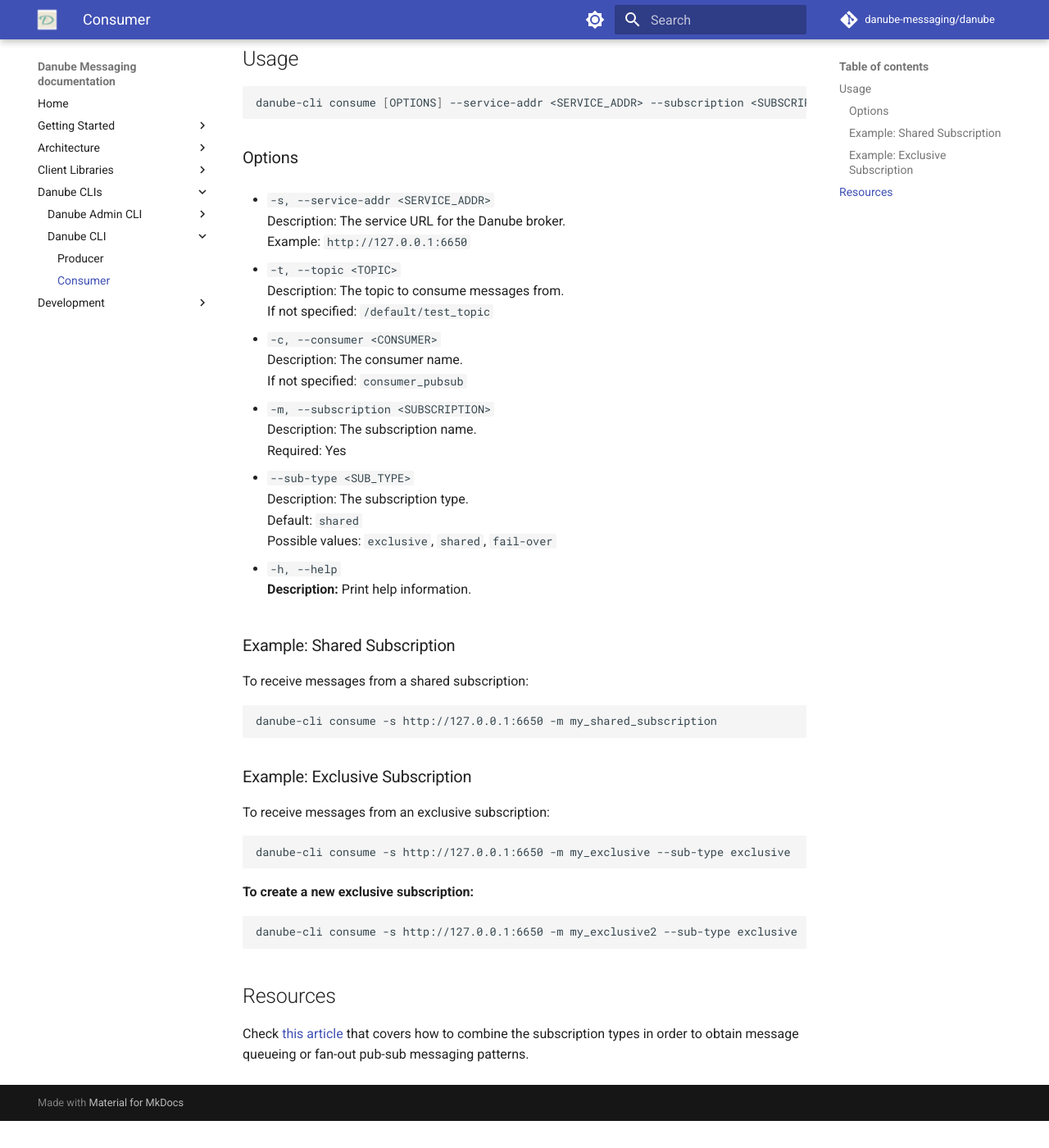
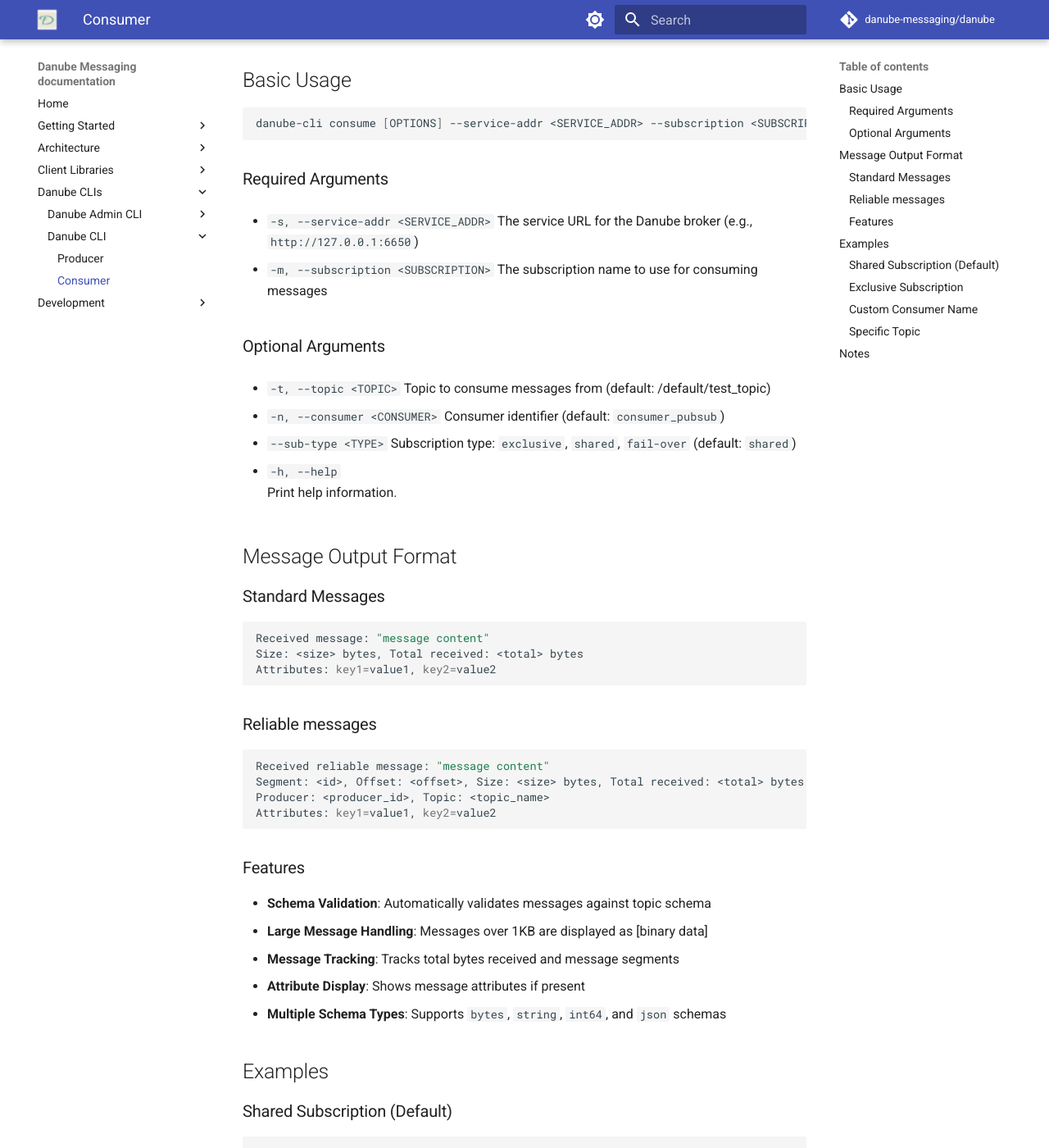
Before and after one commit to danube-messaging/danube_docs, an MkDocs documentation site: the page built from docs/danube_clis/danube_cli/consumer.md, in a window 1280 px wide and 1400 px high, scrolled down 191 px. Shown: the whole window at 82% size. Built offline with MkDocs 1.6.1 and Material for MkDocs 9.7.7, drawn with Linux system fonts in a browser that asks for light colours; comment, search, counter and statistics services are not loaded; before the commit the page ends 1558 px from its top, so only the background shows below that; some of the changed text lies outside the part shown.

Commit message:
improve danube_cli documentation

````diff
--- a/docs/danube_clis/danube_cli/consumer.md
+++ b/docs/danube_clis/danube_cli/consumer.md
@@ -1,61 +1,97 @@
 # Danube-Pubsub CLI - Consume messages
 
-The `consume` command retrieves messages from a specified topic.
+The `consume` command subscribes to a topic and receives messages with support for different subscription types, schema validation, and message attributes tracking.
 
-## Usage
+## Basic Usage
 
 ```bash
 danube-cli consume [OPTIONS] --service-addr <SERVICE_ADDR> --subscription <SUBSCRIPTION>
 ```
 
-### Options
+### Required Arguments
 
 - `-s, --service-addr <SERVICE_ADDR>`
-  Description: The service URL for the Danube broker.
-  Example: `http://127.0.0.1:6650`
+  The service URL for the Danube broker (e.g., `http://127.0.0.1:6650`)
+
+- `-m, --subscription <SUBSCRIPTION>`
+  The subscription name to use for consuming messages
+
+### Optional Arguments
 
 - `-t, --topic <TOPIC>`
-  Description: The topic to consume messages from.
-  If not specified: `/default/test_topic`
+  Topic to consume messages from (default: /default/test_topic)
 
-- `-c, --consumer <CONSUMER>`
-  Description: The consumer name.
-  If not specified: `consumer_pubsub`
+- `-n, --consumer <CONSUMER>`
+  Consumer identifier (default: `consumer_pubsub`)
 
-- `-m, --subscription <SUBSCRIPTION>`
-  Description: The subscription name.
-  Required: Yes
-
-- `--sub-type <SUB_TYPE>`
-  Description: The subscription type.
-  Default: `shared`
-  Possible values: `exclusive`, `shared`, `fail-over`
+- `--sub-type <TYPE>`
+  Subscription type: `exclusive`, `shared`, `fail-over` (default: `shared`)
 
 - `-h, --help`
-  **Description:** Print help information.
+  Print help information.
 
-### Example: Shared Subscription
+## Message Output Format
 
-To receive messages from a shared subscription:
+### Standard Messages
 
 ```bash
-danube-cli consume -s http://127.0.0.1:6650 -m my_shared_subscription
+Received message: "message content"
+Size: <size> bytes, Total received: <total> bytes
+Attributes: key1=value1, key2=value2
 ```
 
-### Example: Exclusive Subscription
-
-To receive messages from an exclusive subscription:
+### Reliable messages
 
 ```bash
-danube-cli consume -s http://127.0.0.1:6650 -m my_exclusive --sub-type exclusive
+Received reliable message: "message content"
+Segment: <id>, Offset: <offset>, Size: <size> bytes, Total received: <total> bytes
+Producer: <producer_id>, Topic: <topic_name>
+Attributes: key1=value1, key2=value2
 ```
 
-**To create a new exclusive subscription:**
+### Features
+
+- **Schema Validation**: Automatically validates messages against topic schema
+- **Large Message Handling**: Messages over 1KB are displayed as [binary data]
+- **Message Tracking**: Tracks total bytes received and message segments
+- **Attribute Display**: Shows message attributes if present
+- **Multiple Schema Types**: Supports `bytes`, `string`, `int64`, and `json` schemas
+
+## Examples
+
+### Shared Subscription (Default)
+
+```bash
+danube-cli consume --service-addr http://localhost:6650 --subscription my_shared_subscription
+```
+
+### Exclusive Subscription
+
+```bash
+danube-cli consume -s http://localhost:6650 -m my_exclusive --sub-type exclusive
+```
+
+**To create a new exclusive subscription on the same topic:**
 
 ```bash
 danube-cli consume -s http://127.0.0.1:6650 -m my_exclusive2 --sub-type exclusive
 ```
 
-## Resources
+### Custom Consumer Name
 
-Check [this article](https://dev-state.com/posts/danube_pubsub/) that covers how to combine the subscription types in order to obtain message queueing or fan-out pub-sub messaging patterns.
+```bash
+danube-cli consume -s http://localhost:6650 -n my_consumer -m my_subscription
+```
+
+### Specific Topic
+
+```bash
+danube-cli consume -s http://localhost:6650 -t my_topic -m my_subscription
+```
+
+## Notes
+
+- Messages are automatically acknowledged after processing
+- JSON messages are pretty-printed and validated against schema if available
+- The consumer maintains message ordering for reliable delivery
+- Connection errors and message processing failures are reported to stderr
--- a/docs/getting_started/Danube_docker_compose.md
+++ b/docs/getting_started/Danube_docker_compose.md
@@ -14,8 +14,10 @@
 ## Prerequisites
 
 Ensure you have the following installed on your system:
-Docker
-Docker Compose
+
+* Docker
+* Docker Compose (version v2.32.0 or higher)
+* The files mentioned below *docker-compose.yml* and *danube_broker.yml* are in [this repository](https://github.com/danube-messaging/danube-storage/tree/main/danube-minio-storage/test_minio_storage).
 
 ## Docker Compose architecture
 
@@ -175,14 +177,42 @@
 
 3. Produce messages:
 
+    Download the [Danube CLI](https://github.com/danube-messaging/danube/releases).
+
+    Create a 100KB blob file, in order to fill faster the 5 MB segment size.
+
     ```bash
-    danube-cli produce -s http://localhost:6650 -m "Hello Danube" -c 1000 --reliable --segment-size 5 --retention expire --retention-period 7200
+    yes 'Danube messaging platform is awesome!' | head -c 100K > test.blob
+    ```
+
+    Produce messages, (creating also a topic with reliable dispatch, meaning that the messages are stored and then delivered to the consumers).
+
+    ```bash
+    danube-cli produce -s http://localhost:6650 -m "none" -f ./test.blob -c 1000 --reliable  --segment-size 5  --retention expire --retention-period 7200
     ```
 
 4. Consume messages:
 
+    Consume messages from the topic, creating an exclusive subscription.
+
     ```bash
     danube-cli consume -s http://localhost:6650 -m my_exclusive --sub-type exclusive
+    ```
+
+    The output should look like this:
+
+    ```bash
+    Received reliable message: [binary data]
+    Segment: 2, Offset: 41, Size: 102400 bytes, Total received: 9728000 bytes
+    Producer: 9791760036514492028, Topic: /default/test_topic
+
+    Received reliable message: [binary data]
+    Segment: 2, Offset: 42, Size: 102400 bytes, Total received: 9830400 bytes
+    Producer: 9791760036514492028, Topic: /default/test_topic
+
+    Received reliable message: [binary data]
+    Segment: 2, Offset: 43, Size: 102400 bytes, Total received: 9932800 bytes
+    Producer: 9791760036514492028, Topic: /default/test_topic
     ```
 
 ## Checking Stored Messages
````
Also changed, not shown: docs/danube_clis/danube_cli/producer.md (+70 -30 lines).
